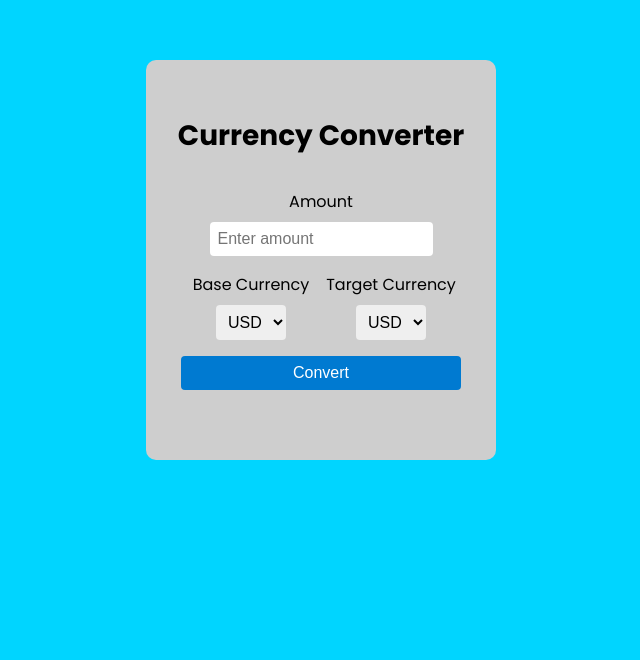
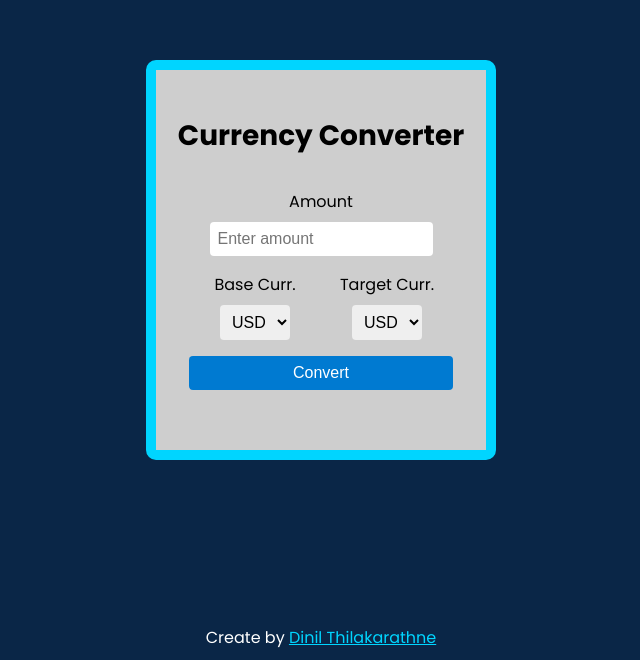
Before and after one commit to Dinil-Thilakarathne/50-js-projects, a plain HTML site: page currency converter/index.html in a window 1280 px wide. Shown: the part 140-800 px from the top of the page, without its empty margins (319-959 px from the left). Drawn offline with Linux system fonts and the light colour scheme.

Commit message:
updates new files

```diff
--- a/currency converter/index.html
+++ b/currency converter/index.html
@@ -15,7 +15,7 @@
             <input type="number" id="amount" placeholder="Enter amount" min="0" step="0.01" required>
           </div>
           <div class="input-group">
-            <label for="baseCurrency">Base Currency</label>
+            <label for="baseCurrency">Base Curr.</label>
             <select id="baseCurrency">
               <option value="USD">USD</option>
               <option value="LKR">LKR</option>
@@ -23,7 +23,7 @@
             </select>
           </div>
           <div class="input-group">
-            <label for="targetCurrency">Target Currency</label>
+            <label for="targetCurrency">Target Curr.</label>
             <select id="targetCurrency">
               <option value="USD">USD</option>
               <option value="LKR">LKR</option>
@@ -36,6 +36,14 @@
           <p id="conversionResult"></p>
         </div>
     </div>
+
+    <div class="attribute">
+        Create by
+        <a href="https://linktr.ee/sona_code">
+            Dinil Thilakarathne
+        </a >
+    </div>
+
     <script src="script.js"></script>
 </body>
 </html>
--- a/currency converter/script.js
+++ b/currency converter/script.js
@@ -11,10 +11,12 @@ convertBtn.addEventListener('click', () => {
 
   if (isNaN(amount) || amount <= 0) {
     alert('Invalid amount. Please enter a positive number.');
-    conversionResult.style.color = 'red'
+    conversionResult.style.color = 'red';
     conversionResult.textContent = 'Invalid amount. Please enter a positive number.'
     return;
-  }
+    }
+
+  conversionResult.style.color = 'inherit';
 
   if (!['USD', 'LKR', 'INR'].includes(baseCurrency) || !['USD', 'LKR', 'INR'].includes(targetCurrency)) {
     alert('Invalid currency type. Please select from USD, LKR, or INR.');
--- a/currency converter/style.css
+++ b/currency converter/style.css
@@ -2,7 +2,7 @@
 
 :root{
     --clr-primary: rgba(0,213,255,1);
-    --clr-secondary: #333;
+    --clr-secondary: #0A2647;
     --clr-container-bg: #cecece;
     --clr-btn-bg: rgb(0, 122, 209);
     --clr-btn-hover-bg: rgba(0,175,255,1);
@@ -19,7 +19,7 @@ body {
     display: flex;
     align-items: center;
     justify-content: center;
-    background-color: var(--clr-primary);
+    background-color: var(--clr-secondary);
     font-family: 'poppins';
     position: relative;
 }
@@ -32,7 +32,7 @@ body {
     justify-content: center;
     text-align: center;
     background-color: var(--clr-container-bg);
-    border: none;
+    border: 10px solid var(--clr-primary);
     border-radius: 10px;
 }
 
@@ -87,3 +87,12 @@ button:hover {
 .result {
     font-size: 1.2rem;
 }
+
+.attribute{
+    position: absolute;
+    bottom: 10px;
+    color: #fff;
+}
+.attribute a{
+    color: var(--clr-primary);
+}
```
